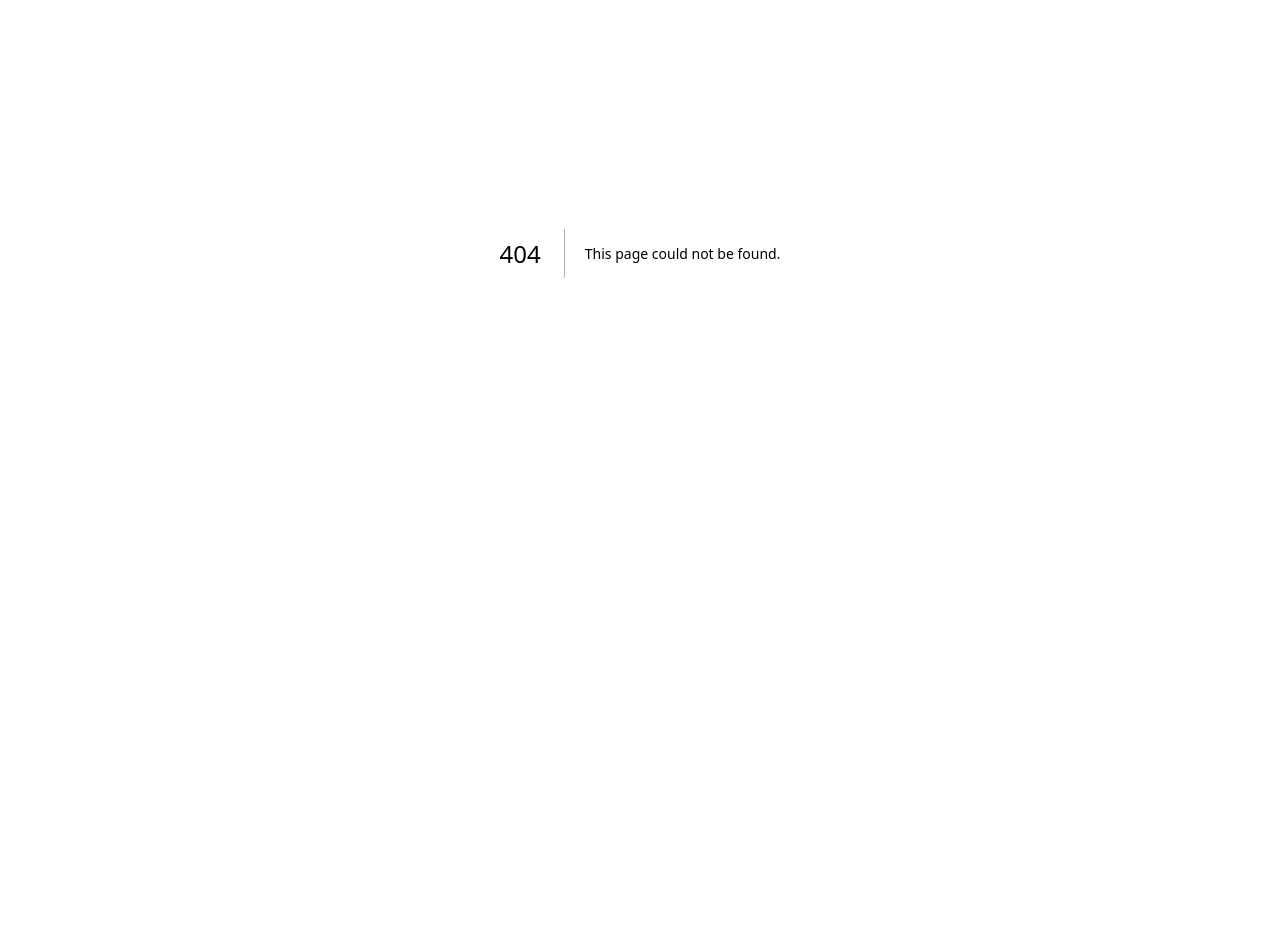
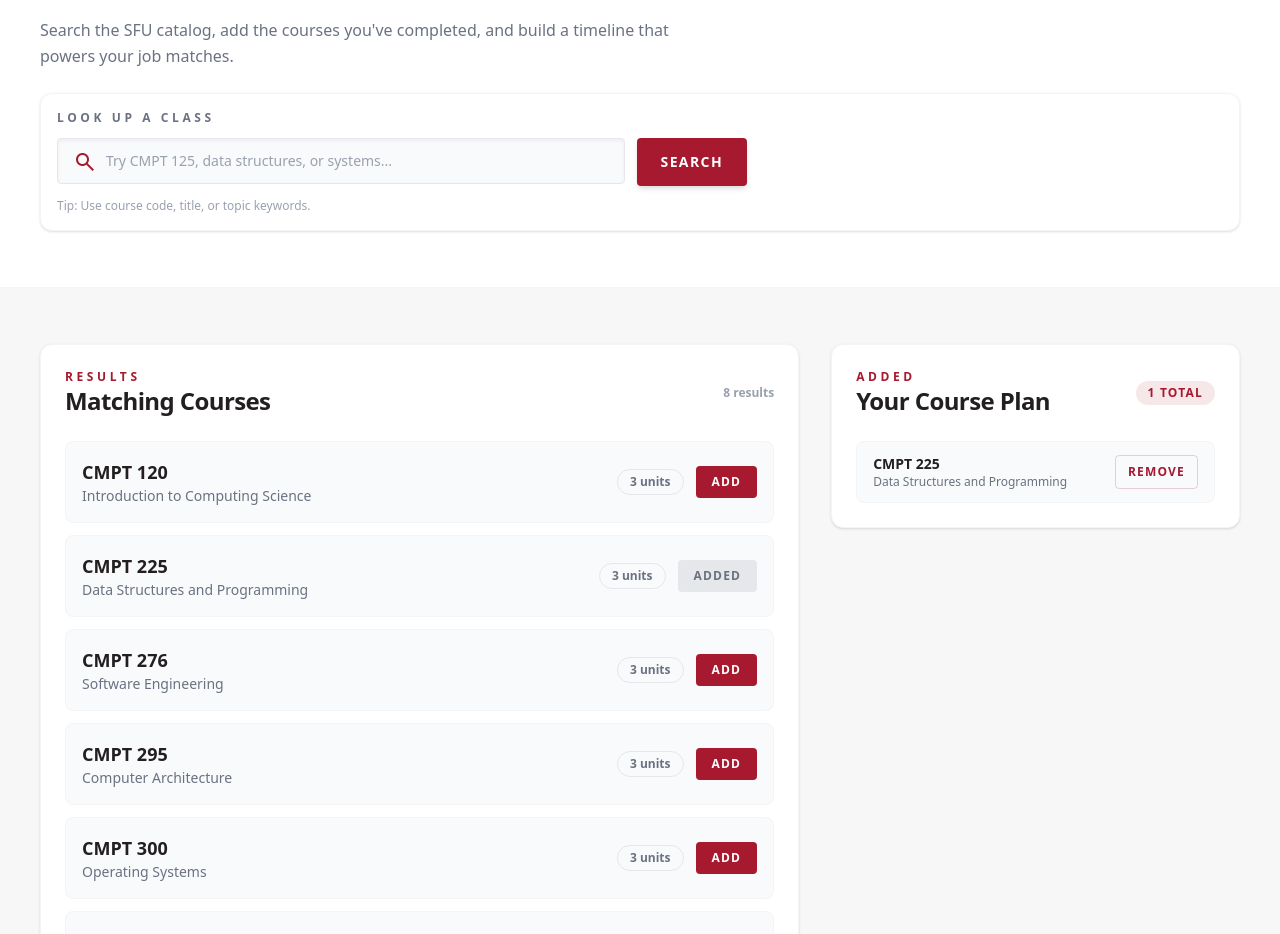
Before and after one commit to ChakornK/xhacks-2026, a Next.js app: page /courses in a window 1280 px wide. Before the commit this address had no page. Shown: the part 220-1154 px from the top of the page. Before the commit the page ends 873 px from the top, so only its background shows below. Built offline with nearby package versions, Linux system fonts and the light colour scheme.

Commit message:
course page implemented  with hardcoded data

```diff
--- /dev/null
+++ b/src/app/courses/page.js
@@ -0,0 +1,213 @@
+"use client";
+
+import { useMemo, useState } from "react";
+
+const COURSE_CATALOG = [
+  {
+    code: "CMPT 120",
+    title: "Introduction to Computing Science",
+    units: 3,
+  },
+  {
+    code: "CMPT 225",
+    title: "Data Structures and Programming",
+    units: 3,
+  },
+  {
+    code: "CMPT 276",
+    title: "Software Engineering",
+    units: 3,
+  },
+  {
+    code: "CMPT 295",
+    title: "Computer Architecture",
+    units: 3,
+  },
+  {
+    code: "CMPT 300",
+    title: "Operating Systems",
+    units: 3,
+  },
+  {
+    code: "BUS 232",
+    title: "Business Statistics for Decisions",
+    units: 3,
+  },
+  {
+    code: "MACM 201",
+    title: "Discrete Mathematics I",
+    units: 3,
+  },
+  {
+    code: "STAT 270",
+    title: "Probability & Statistics",
+    units: 3,
+  },
+];
+
+export default function CoursePage() {
+  const [query, setQuery] = useState("");
+  const [selected, setSelected] = useState([
+    {
+      code: "CMPT 225",
+      title: "Data Structures and Programming",
+    },
+  ]);
+  const results = useMemo(() => {
+    if (!query.trim()) return COURSE_CATALOG;
+    const normalized = query.toLowerCase();
+    return COURSE_CATALOG.filter(
+      (course) =>
+        course.code.toLowerCase().includes(normalized) ||
+        course.title.toLowerCase().includes(normalized)
+    );
+  }, [query]);
+
+  const addCourse = (course) => {
+    if (selected.some((item) => item.code === course.code)) return;
+    setSelected((prev) => [
+      ...prev,
+      { code: course.code, title: course.title },
+    ]);
+  };
+
+  const removeCourse = (code) => {
+    setSelected((prev) => prev.filter((item) => item.code !== code));
+  };
+
+  return (
+    <div className="bg-background-light dark:bg-background-dark text-sfu-dark min-h-screen transition-colors duration-300 dark:text-gray-100">
+      <section className="border-b border-gray-100 bg-white/80 py-14 backdrop-blur dark:border-gray-800 dark:bg-[#171717]/80">
+        <div className="mx-auto flex max-w-[1280px] flex-col gap-6 px-6 lg:px-10">
+          <div className="flex flex-col gap-4">
+            <p className="text-sfu-red text-xs font-bold uppercase tracking-[0.4em]">
+              Course Builder
+            </p>
+            <h1 className="text-4xl font-extrabold leading-tight tracking-tight sm:text-5xl">
+              Add Your <span className="text-sfu-red">SFU</span> Courses
+            </h1>
+            <p className="max-w-2xl text-base leading-relaxed text-gray-500 dark:text-gray-400">
+              Search the SFU catalog, add the courses you&apos;ve completed, and build a timeline that powers
+              your job matches.
+            </p>
+          </div>
+
+          <div className="grid gap-4 rounded-xl border border-gray-100 bg-white p-4 shadow-sm dark:border-gray-800 dark:bg-[#111111] md:grid-cols-[1.2fr_0.8fr]">
+            <div className="flex flex-col gap-3">
+              <label className="text-xs font-semibold uppercase tracking-[0.3em] text-gray-500 dark:text-gray-400">
+                Look up a class
+              </label>
+              <div className="flex flex-col gap-3 sm:flex-row">
+                <div className="relative flex-1">
+                  <span className="material-symbols-outlined text-sfu-red absolute left-4 top-1/2 -translate-y-1/2 text-xl">
+                    search
+                  </span>
+                  <input
+                    className="text-sfu-dark focus:border-sfu-red/60 focus:ring-sfu-red/20 w-full rounded border border-gray-200 bg-gray-50 px-12 py-3 text-sm font-medium shadow-inner outline-none transition-all placeholder:text-gray-400 focus:ring-2 dark:border-gray-700 dark:bg-gray-900 dark:text-white"
+                    placeholder="Try CMPT 125, data structures, or systems..."
+                    value={query}
+                    onChange={(event) => setQuery(event.target.value)}
+                  />
+                </div>
+                <button className="bg-sfu-red flex h-12 cursor-pointer items-center justify-center rounded px-6 text-sm font-bold uppercase tracking-widest text-white shadow-md transition-all hover:bg-[#8B1526]">
+                  Search
+                </button>
+              </div>
+              <p className="text-xs text-gray-400 dark:text-gray-500">
+                Tip: Use course code, title, or topic keywords.
+              </p>
+            </div>
+
+          </div>
+        </div>
+      </section>
+
+      <section className="bg-background-alt py-14 dark:bg-[#181818]">
+        <div className="mx-auto grid max-w-[1280px] gap-8 px-6 lg:grid-cols-[1.3fr_0.7fr] lg:px-10">
+          <div className="rounded-xl border border-gray-100 bg-white p-6 shadow-sm dark:border-gray-800 dark:bg-[#111111]">
+            <div className="mb-6 flex items-center justify-between">
+              <div>
+                <p className="text-sfu-red text-xs font-bold uppercase tracking-[0.3em]">Results</p>
+                <h2 className="text-2xl font-extrabold tracking-tight">Matching Courses</h2>
+              </div>
+              <p className="text-xs font-semibold text-gray-400">
+                {results.length} result{results.length === 1 ? "" : "s"}
+              </p>
+            </div>
+
+            <div className="space-y-3">
+              {results.map((course) => {
+                const isAdded = selected.some((item) => item.code === course.code);
+                return (
+                  <div
+                    key={course.code}
+                    className="hover:border-sfu-red/30 flex flex-col gap-3 rounded-lg border border-gray-100 bg-gray-50 px-4 py-4 transition-all hover:bg-white dark:border-gray-800 dark:bg-[#141414] dark:hover:bg-[#1a1a1a]"
+                  >
+                    <div className="flex flex-wrap items-center justify-between gap-4">
+                      <div>
+                        <p className="text-sfu-dark text-lg font-bold dark:text-white">{course.code}</p>
+                        <p className="text-sm text-gray-500 dark:text-gray-400">{course.title}</p>
+                      </div>
+                      <div className="flex items-center gap-3">
+                        <span className="rounded-full border border-gray-200 px-3 py-1 text-xs font-semibold text-gray-500 dark:border-gray-700 dark:text-gray-400">
+                          {course.units} units
+                        </span>
+                        <button
+                          className={`rounded px-4 py-2 text-xs font-bold uppercase tracking-widest transition-all ${
+                            isAdded
+                              ? "cursor-not-allowed bg-gray-200 text-gray-500 dark:bg-gray-800"
+                              : "cursor-pointer bg-sfu-red text-white hover:bg-[#8B1526]"
+                          }`}
+                          onClick={() => addCourse(course)}
+                          disabled={isAdded}
+                          type="button"
+                        >
+                          {isAdded ? "Added" : "Add"}
+                        </button>
+                      </div>
+                    </div>
+                  </div>
+                );
+              })}
+            </div>
+          </div>
+
+          <div className="flex flex-col gap-6">
+            <div className="rounded-xl border border-gray-100 bg-white p-6 shadow-sm dark:border-gray-800 dark:bg-[#111111]">
+              <div className="mb-6 flex items-center justify-between">
+                <div>
+                  <p className="text-sfu-red text-xs font-bold uppercase tracking-[0.3em]">Added</p>
+                  <h2 className="text-2xl font-extrabold tracking-tight">Your Course Plan</h2>
+                </div>
+                <div className="bg-sfu-red/10 text-sfu-red rounded-full px-3 py-1 text-xs font-bold uppercase tracking-widest">
+                  {selected.length} total
+                </div>
+              </div>
+
+              <div className="space-y-3">
+                {selected.map((course) => (
+                  <div
+                    key={course.code}
+                    className="flex items-center justify-between gap-4 rounded-lg border border-gray-100 bg-gray-50 px-4 py-3 dark:border-gray-800 dark:bg-[#141414]"
+                  >
+                    <div>
+                      <p className="text-sfu-dark text-sm font-bold dark:text-white">{course.code}</p>
+                      <p className="text-xs text-gray-500 dark:text-gray-400">{course.title}</p>
+                    </div>
+                    <button
+                      className="text-sfu-red border-sfu-red/20 hover:bg-sfu-red/10 cursor-pointer rounded border px-3 py-2 text-xs font-bold uppercase tracking-widest transition-all"
+                      onClick={() => removeCourse(course.code)}
+                      type="button"
+                    >
+                      Remove
+                    </button>
+                  </div>
+                ))}
+              </div>
+            </div>
+          </div>
+        </div>
+      </section>
+    </div>
+  );
+}
--- a/src/app/layout.js
+++ b/src/app/layout.js
@@ -34,25 +34,25 @@
           </div>
 
           <nav className="hidden flex-1 justify-center gap-10 md:flex">
-            <a
+            <Link
               className="hover:text-sfu-red text-sm font-semibold text-gray-600 transition-colors dark:text-gray-300"
-              href="#"
+              href="/"
             >
               Home
-            </a>
+            </Link>
 
-            <a
+            <Link
               className="hover:text-sfu-red text-sm font-semibold text-gray-600 transition-colors dark:text-gray-300"
-              href="#"
+              href="/courses"
             >
               Courses
-            </a>
-            <a
+            </Link>
+            <Link
               className="hover:text-sfu-red text-sm font-semibold text-gray-600 transition-colors dark:text-gray-300"
               href="#"
             >
               Match
-            </a>
+            </Link>
           </nav>
 
           <div className="flex gap-4">
--- a/src/app/page.js
+++ b/src/app/page.js
@@ -1,10 +1,18 @@
 // app/page.js
+"use client"
+import { useRouter } from "next/navigation";
 
 export default function HomePage() {
   const heroBgStyle = {
     backgroundImage:
       'linear-gradient(to bottom, rgba(35, 31, 32, 0.85) 0%, rgba(35, 31, 32, 0.95) 100%), url("https://lh3.googleusercontent.com/aida-public/AB6AXuCnZ7YqifeHcb0VSzaeWVsqoexw6CwakZ4cvR-KXDuoD2rzpAhHw3T5yQ9XPxVBuZ0hJLD4mYopcr8O2wP-olkAqczEPNfNvjaWrM7va0t7Zoqqdl_HBybVr12-r-cfGv_LZzd-9p_GADFk3Sd84gNQM50cOrb-8QVZ0Gdy4sJO2FxNwkyK6IzkU0yODM0xOOFUTfJpO-lKHBuStDUXzXdey3wZAZIAk3gm_OvCxewdLGOJInfXURnlI2LKxYc1-rG1XZ2gfbN69xx2")',
-  };
+    };
+
+  const router = useRouter();
+
+  function matchBtn() {
+    router.push("/courses");
+  }
 
   return (
     <div className="bg-background-light dark:bg-background-dark text-sfu-dark relative flex w-full flex-col overflow-x-hidden transition-colors duration-300 dark:text-gray-100">
@@ -34,10 +42,9 @@
               </div>
 
               <div className="relative z-10 mt-4 flex flex-col gap-5 sm:flex-row">
-                <button className="bg-sfu-red flex h-14 min-w-[200px] cursor-pointer items-center justify-center rounded px-8 text-lg font-bold text-white shadow-lg transition-all hover:bg-[#8B1526]">
+                <button className="bg-sfu-red flex h-14 min-w-[200px] cursor-pointer items-center justify-center rounded px-8 text-lg font-bold text-white shadow-lg transition-all hover:bg-[#8B1526]" onClick={matchBtn}>
                   <span className="truncate uppercase tracking-wide">Find Your Match</span>
                 </button>
-
               </div>
             </div>
           </div>
```
